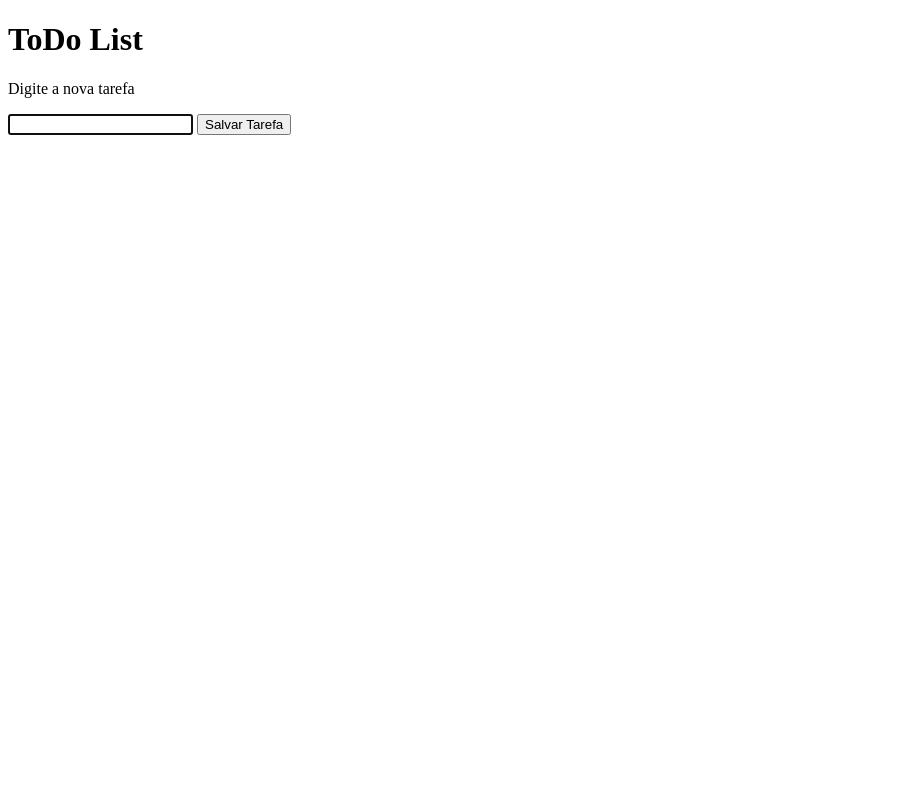
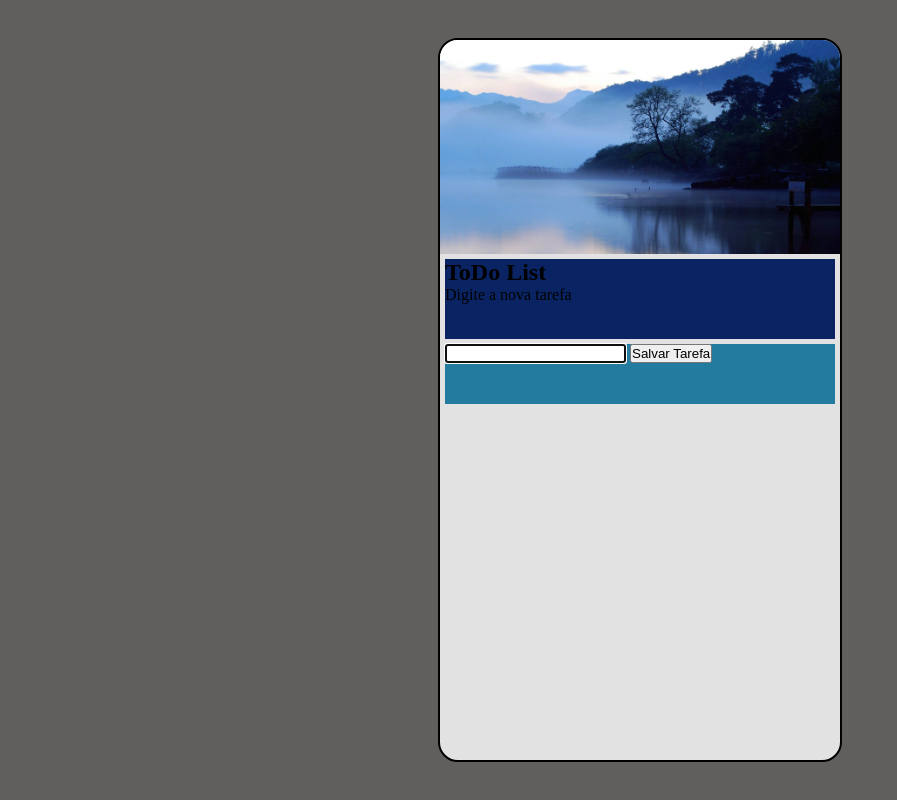
Before and after one commit to JOrlandoSP/todolist-dio-jaavascript, a plain HTML site: page index.html in a window 1280 px wide. Shown: the whole page, without its empty margins (0-897 px from the left). Drawn offline with Linux system fonts and the light colour scheme.

Commit message:
new file:   assets/bg.jpg 	modified:   assets/style.css 	modified:   index.html

```diff
--- a/assets/style.css
+++ b/assets/style.css
@@ -0,0 +1,53 @@
+*{
+	margin: 0;
+	padding: 0;
+}
+
+body{
+	display: flex;
+	flex-direction: column;
+	align-items: center;
+	justify-content: center;
+	width: 100vw;
+	height: 100vh;
+	overflow: hidden;
+	background-color: #605F5E;
+}
+
+img{
+	max-width: 400px;
+}
+
+#wrapper{
+	display: flex;
+	flex-direction: column;
+	align-items: center;
+	height: 720px;
+	width: 400px;
+	background-color: #E2E2E2;
+	border: 2px solid #000000;
+	border-radius: 20px;
+	overflow: hidden;
+}
+
+#topbox{
+	min-height: 80px;
+	width: 390px;
+	margin-top: 5px;
+	background-color: #0a2463;
+}
+
+#inputbox{
+	min-height: 60px;
+	width: 390px;
+	margin-top: 5px;
+	background-color: #247BA0;
+}
+
+#todobox{
+	height: auto;
+	width: 390px;
+	margin-top: 5px;
+	background-color: #F86852;
+	overflow: scroll;
+}
--- a/index.html
+++ b/index.html
@@ -5,15 +5,23 @@
     <meta http-equiv="X-UA-Compatible" content="IE=edge">
     <meta name="viewport" content="width=device-width, initial-scale=1.0">
     <title>Document</title>
-	<link rel="stylesheet" href="assets/syle.css">
+	<link rel="stylesheet" href="assets/style.css">
 </head>
 <body>
-	<h1>ToDo List</h1>
-	<p>Digite a nova tarefa</p>
-   <input id="input" type="text">
-   <button id="btn">Salvar Tarefa</button>
-   <ul id="list">
-   </ul>
+	<div id="wrapper">
+		<img src="assets/bg.jpg" alt="To-Do abstract image">
+		<section id="topbox">
+			<h1>ToDo List</h1>
+			<p>Digite a nova tarefa</p>
+		</section>
+		<section id="inputbox">
+			<input id="input" type="text">
+			<button id="btn">Salvar Tarefa</button>
+		</section>
+		<section id="todobox">
+			<ul id="list"></ul>
+		</section>
+	</div>
 <script src="assets/script.js"></script>
 </body>
 </html>
```
Also changed, not shown: assets/bg.jpg (added).
